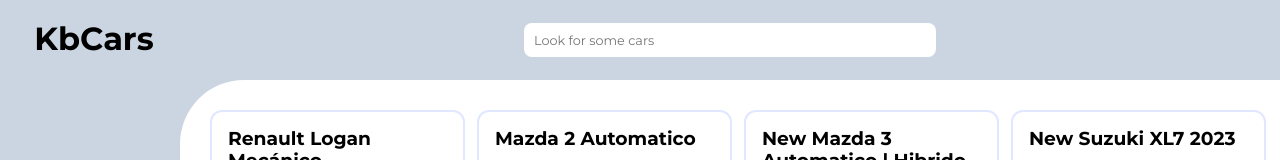
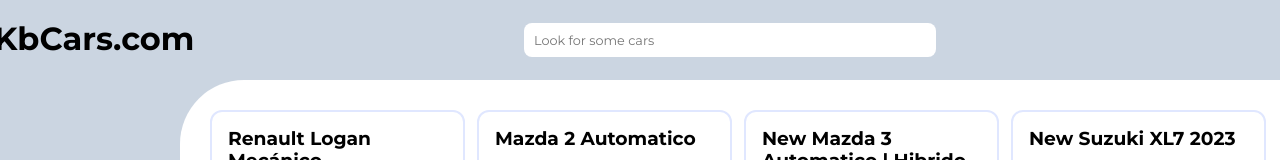
Before and after one commit to alejongo/09-media-queries-adl, a plain HTML site: page index.html in a window 1280 px wide. Shown: the top 160 px of the page. Drawn offline with Linux system fonts and the light colour scheme.

Commit message:
:zap: Change (Header text)

```diff
--- a/index.html
+++ b/index.html
@@ -16,7 +16,7 @@
 <body>
     <div class="main-container">
         <nav>
-            <h1>KbCars</h1>
+            <h1>KbCars.com</h1>
         </nav>
         <section class="search-section">
             <input type="text" placeholder="Look for some cars">
```
